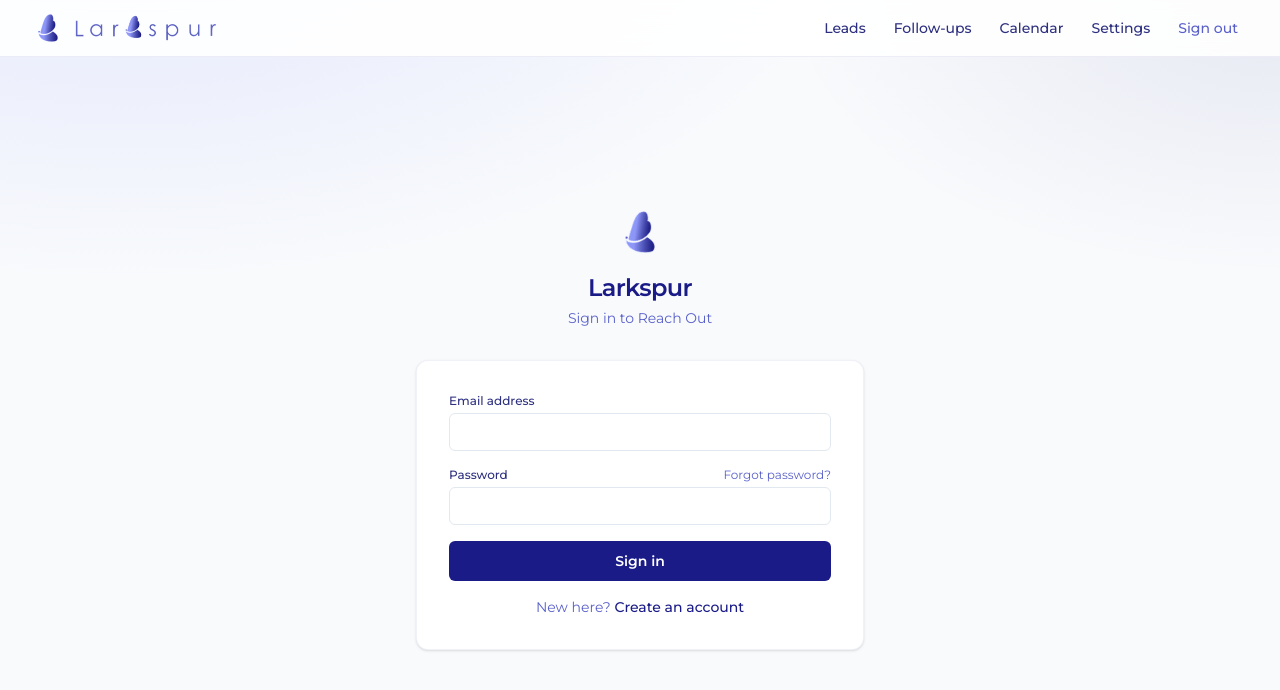
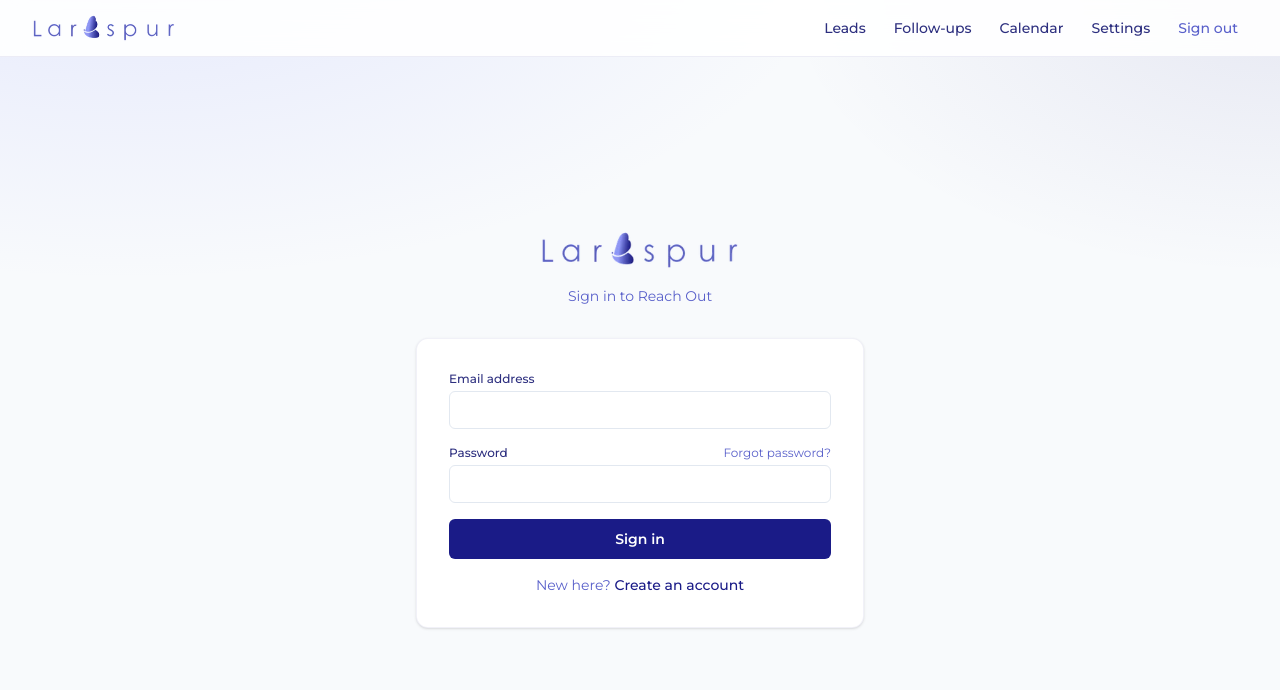
Before and after one commit to zoftwaredevelopment/larkpur-reach-out, a Next.js app: page /login in a window 1280 px wide. Shown: the top 690 px of the page. Built offline with nearby package versions, Linux system fonts and the light colour scheme; no server answers.

Commit message:
Brand: use single Larkspur wordmark lockup sitewide (no separate butterfly)

```diff
--- a/app/login/page.tsx
+++ b/app/login/page.tsx
@@ -3,7 +3,7 @@
 import { useState } from "react";
 import Link from "next/link";
 import { createClient } from "@/lib/supabase/client";
-import { SYMBOL_DATA_URI } from "@/lib/brand/logoAssets";
+import { WORDMARK_DATA_URI } from "@/lib/brand/logoAssets";
 
 export default function LoginPage() {
   const [email, setEmail] = useState("");
@@ -38,15 +38,11 @@ export default function LoginPage() {
         <div className="text-center mb-8">
           {/* eslint-disable-next-line @next/next/no-img-element */}
           <img
-            src={SYMBOL_DATA_URI}
+            src={WORDMARK_DATA_URI}
             alt="Larkspur"
-            width={48}
-            height={48}
-            className="mx-auto mb-4 h-12 w-12 object-contain"
+            height={40}
+            className="mx-auto mb-4 h-10 w-auto max-w-[200px] object-contain"
           />
-          <h1 className="text-2xl font-semibold text-[#1a1b87] tracking-tight">
-            Larkspur
-          </h1>
           <p className="text-sm text-[#5960ca] mt-1">Sign in to Reach Out</p>
         </div>
 
--- a/components/BrandChrome.tsx
+++ b/components/BrandChrome.tsx
@@ -1,33 +1,23 @@
 import Link from "next/link";
-import { SYMBOL_DATA_URI, WORDMARK_DATA_URI } from "@/lib/brand/logoAssets";
+import { WORDMARK_DATA_URI } from "@/lib/brand/logoAssets";
 import { SignOutButton } from "@/components/SignOutButton";
 
 /**
- * Global brand shell — official logo lockup + nav. Cosmetic only.
+ * Global brand shell — single official lockup (Larkspur + butterfly), not
+ * butterfly mark + wordmark side by side.
  */
 export function BrandChrome() {
   return (
     <header className="sticky top-0 z-40 border-b border-[rgba(26,27,135,0.08)] bg-white/90 backdrop-blur-md">
       <div className="max-w-7xl mx-auto px-4 sm:px-8 h-14 flex items-center justify-between gap-4">
-        <Link href="/" className="flex items-center gap-2.5 group min-w-0">
-          {/* eslint-disable-next-line @next/next/no-img-element */}
-          <img
-            src={SYMBOL_DATA_URI}
-            alt=""
-            width={32}
-            height={32}
-            className="h-8 w-8 object-contain shrink-0"
-          />
+        <Link href="/" className="flex items-center min-w-0">
           {/* eslint-disable-next-line @next/next/no-img-element */}
           <img
             src={WORDMARK_DATA_URI}
             alt="Larkspur"
             height={28}
-            className="h-7 w-auto object-contain hidden sm:block"
+            className="h-7 w-auto max-w-[160px] object-contain object-left"
           />
-          <span className="sm:hidden text-[15px] font-semibold tracking-tight text-[#1a1b87]">
-            Larkspur
-          </span>
         </Link>
 
         <nav className="flex items-center gap-1 sm:gap-2 text-sm font-medium text-[#2d2f7f]">
```
